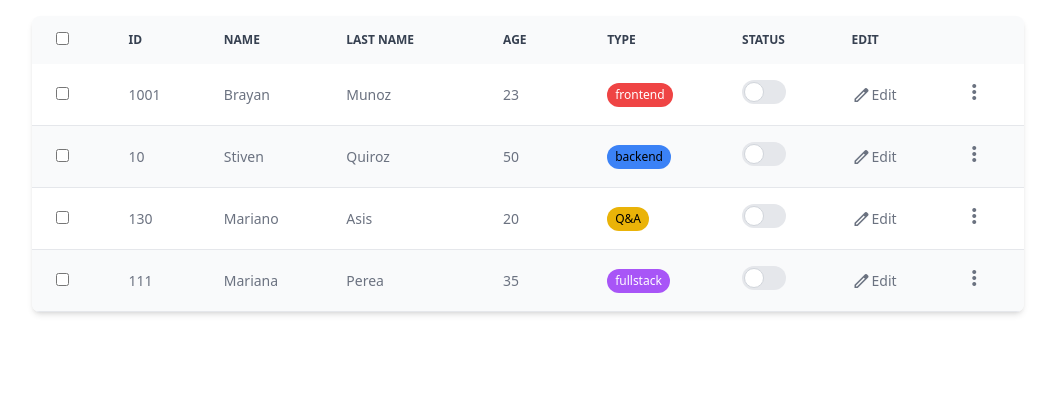
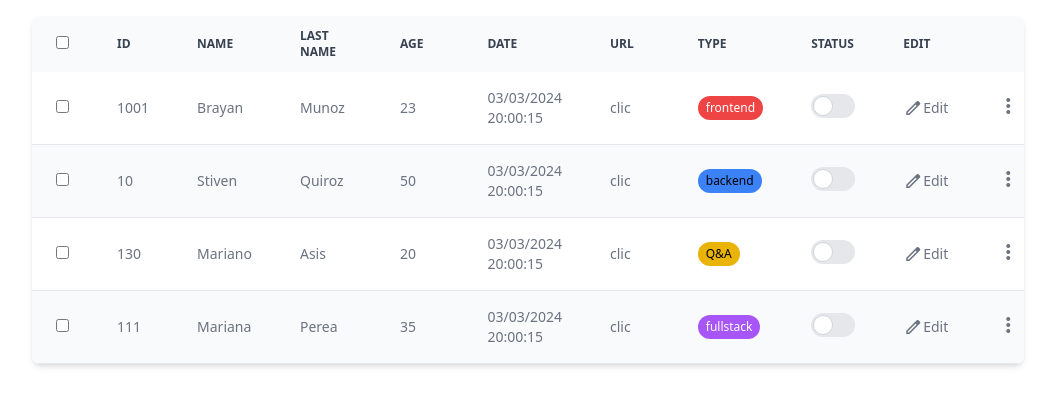
Before and after one commit to bsquiroz/LibTableVue, a Vue app: page / in a window 1280 px wide. Shown: the top 406 px of the page, without its empty margins (112-1167 px from the left). Built offline with nearby package versions, Linux system fonts and the light colour scheme.

Commit message:
add new cell types

```diff
--- a/src/App.vue
+++ b/src/App.vue
@@ -35,6 +35,18 @@ const columnsTable: ColumnTable[] = [
         order: true,
     },
     {
+        field: "date",
+        headerName: "Date",
+        value: "date",
+        order: true,
+    },
+    {
+        field: "url",
+        headerName: "URL",
+        value: "url",
+        order: true,
+    },
+    {
         field: "type",
         headerName: "Type",
         value: "pill",
@@ -63,6 +75,8 @@ const rowsTable = [
         age: 23,
         type: "frontend",
         lastName: "Munoz",
+        date: new Date(),
+        url: "https://google.com",
     },
     {
         id: 10,
@@ -70,6 +84,8 @@ const rowsTable = [
         age: 50,
         type: "backend",
         lastName: "Quiroz",
+        date: new Date(),
+        url: "https://google.com",
     },
     {
         id: 130,
@@ -77,6 +93,8 @@ const rowsTable = [
         age: 20,
         type: "Q&A",
         lastName: "Asis",
+        date: new Date(),
+        url: "https://google.com",
     },
     {
         id: 111,
@@ -84,6 +102,8 @@ const rowsTable = [
         age: 35,
         type: "fullstack",
         lastName: "Perea",
+        date: new Date(),
+        url: "https://google.com",
     },
 ];
 </script>
--- a/src/components/Table/components/TableItemCell.vue
+++ b/src/components/Table/components/TableItemCell.vue
@@ -1,10 +1,13 @@
 <script setup lang="ts">
 import { ValueColumnTable } from "../interface";
 
-import ActionEdit from "./TableTypeCell/ActionEdit.vue";
-import IconMore from "./TableTypeCell/IconMore.vue";
-import TypePill from "./TableTypeCell/TypePill.vue";
-import Toggle from "./TableTypeCell/Toggle.vue";
+import CellCheck from "./TableTypeCell/CellCheck.vue";
+import CellDate from "./TableTypeCell/CellDate.vue";
+import CellEdit from "./TableTypeCell/CellEdit.vue";
+import CellSetting from "./TableTypeCell/CellSetting.vue";
+import CellStatus from "./TableTypeCell/CellStatus.vue";
+import CellType from "./TableTypeCell/CellType.vue";
+import CellUrl from "./TableTypeCell/CellUrl.vue";
 
 interface Cell {
     field: ValueColumnTable;
@@ -19,18 +22,24 @@ defineProps<Cell>();
         {{ value }}
     </td>
     <td class="px-6 py-4" v-else-if="field === 'pill'">
-        <TypePill :type="value" />
+        <CellType :type="value" />
     </td>
     <td class="px-6 py-4" v-else-if="field === 'switch'">
-        <Toggle />
+        <CellStatus />
     </td>
     <td class="px-6 py-4" v-else-if="field === 'edit'">
-        <ActionEdit />
+        <CellEdit />
     </td>
     <td class="px-6 py-4" v-else-if="field === 'setting'">
-        <IconMore />
+        <CellSetting />
+    </td>
+    <td class="px-6 py-4" v-else-if="field === 'date'">
+        <CellDate :time="value" />
+    </td>
+    <td class="px-6 py-4" v-else-if="field === 'url'">
+        <CellUrl :url="value" />
     </td>
     <td class="px-6 py-4" v-else="field === 'check'">
-        <input type="checkbox" />
+        <CellCheck />
     </td>
 </template>
--- /dev/null
+++ b/src/components/Table/components/TableTypeCell/CellCheck.vue
@@ -0,0 +1,5 @@
+<script setup lang="ts"></script>
+
+<template>
+    <input type="checkbox" />
+</template>
--- /dev/null
+++ b/src/components/Table/components/TableTypeCell/CellDate.vue
@@ -0,0 +1,13 @@
+<script setup lang="ts">
+import { parseDate } from "../../helpers";
+
+interface Props {
+    time: number;
+}
+
+defineProps<Props>();
+</script>
+
+<template>
+    <span>{{ parseDate(time, true) }}</span>
+</template>
--- /dev/null
+++ b/src/components/Table/components/TableTypeCell/CellUrl.vue
@@ -0,0 +1,11 @@
+<script setup lang="ts">
+interface Props {
+    url: string;
+}
+
+defineProps<Props>();
+</script>
+
+<template>
+    <a :href="url" target="_blank">clic</a>
+</template>
--- /dev/null
+++ b/src/components/Table/helpers/index.ts
@@ -0,0 +1,19 @@
+export function parseDate(time: number, long?: boolean) {
+    if (!time) return "";
+
+    const fecha = new Date(time);
+
+    const dia = fecha.getDate().toString().padStart(2, "0");
+    const mes = (fecha.getMonth() + 1).toString().padStart(2, "0");
+    const año = fecha.getFullYear();
+
+    if (long) {
+        const horas = fecha.getHours().toString().padStart(2, "0");
+        const minutos = fecha.getMinutes().toString().padStart(2, "0");
+        const segundos = fecha.getSeconds().toString().padStart(2, "0");
+
+        return `${dia}/${mes}/${año} ${horas}:${minutos}:${segundos}`;
+    }
+
+    return `${dia}/${mes}/${año}`;
+}
--- a/src/components/Table/interface/index.ts
+++ b/src/components/Table/interface/index.ts
@@ -1,10 +1,12 @@
 export type ValueColumnTable =
+    | "number"
+    | "string"
+    | "url"
+    | "date"
     | "check"
     | "switch"
     | "edit"
     | "pill"
-    | "string"
-    | "number"
     | "setting";
 
 export interface ColumnTable {
```
Also changed, not shown: src/components/Table/components/TableTypeCell/CellEdit.vue (renamed from src/components/Table/components/TableTypeCell/ActionEdit.vue), src/components/Table/components/TableTypeCell/CellSetting.vue (renamed from src/components/Table/components/TableTypeCell/IconMore.vue), src/components/Table/components/TableTypeCell/CellStatus.vue (renamed from src/components/Table/components/TableTypeCell/Toggle.vue), src/components/Table/components/TableTypeCell/CellType.vue (renamed from src/components/Table/components/TableTypeCell/TypePill.vue).
